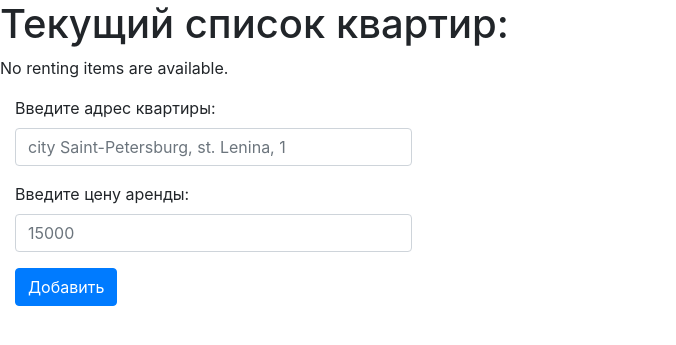
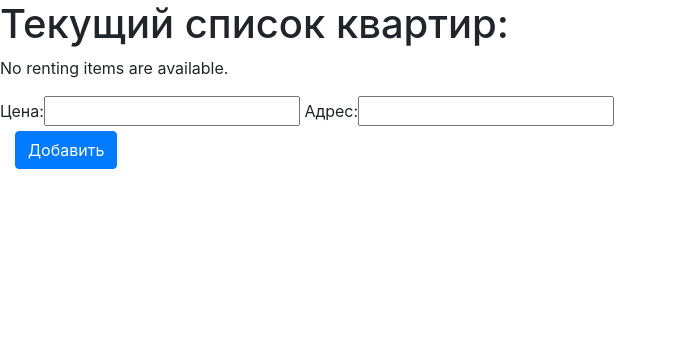
Before and after one commit to Shempp/Study, a Django app: page /rentalpropertyapp/ in a window 1280 px wide. Shown: the top 345 px of the page, without its empty margins (0-676 px from the left). Run offline with Django 3.2, Linux system fonts and the light colour scheme; data that the repository does not hold is empty; some libraries are stand-ins or nearby versions.

Commit message:
Fixes forms

```diff
--- a/Python/Django/RentalProperty_on_forms/rentalproperty/rentalpropertyapp/forms.py
+++ b/Python/Django/RentalProperty_on_forms/rentalproperty/rentalpropertyapp/forms.py
@@ -1,5 +1,5 @@
 from django import forms
 
 class RentalPropertyAddForm(forms.Form):
-    price = forms.IntegerField()
-    address = forms.CharField(label='Your name', max_length=256)
+    price = forms.IntegerField(label='Цена')
+    address = forms.CharField(label='Адрес', max_length=256)
--- a/Python/Django/RentalProperty_on_forms/rentalproperty/rentalpropertyapp/templates/rentalpropertyapp/home.html
+++ b/Python/Django/RentalProperty_on_forms/rentalproperty/rentalpropertyapp/templates/rentalpropertyapp/home.html
@@ -25,26 +25,11 @@
 
     <form action="{% url 'rentalpropertyapp:rentalproperty-add' %}" method="post">
         {% csrf_token %}
-        <!-- Text input-->
-        <div class="form-group">
-            <label class="col-md-4 control-label" for="addressinput">Введите адрес квартиры:</label>
-            <div class="col-md-4">
-                <input id="addressinput" name="address" type="text" placeholder="city Saint-Petersburg, st. Lenina, 1" value="{{ address }}" maxlength="256" required class="form-control input-md">
-            </div>
-        </div>
-
-        <!-- Text input-->
-        <div class="form-group">
-            <label class="col-md-4 control-label" for="priceinput">Введите цену аренды:</label>
-            <div class="col-md-4">
-                <input id="priceinput" name="price" type="number" placeholder="15000" value="{{ price }}" maxlength="32" required class="form-control input-md">
-            </div>
-        </div>
-
+        {{ input_form }}
         <!-- Button -->
         <div class="form-group">
             <div class="col-md-4">
-                <button id="addbutton" name="addbutton" class="btn btn-primary">Добавить</button>
+                <button id="add-button" name="add-button" class="btn btn-primary">Добавить</button>
             </div>
         </div>
     </form>
--- a/Python/Django/RentalProperty_on_forms/rentalproperty/rentalpropertyapp/views.py
+++ b/Python/Django/RentalProperty_on_forms/rentalproperty/rentalpropertyapp/views.py
@@ -9,7 +9,11 @@ from .models import RentingItem
 
 def home(request):
     renting_items_list = RentingItem.objects.all()
-    context = {'renting_items_list': renting_items_list}
+    add_input_form = RentalPropertyAddForm()
+    context = {
+        'renting_items_list': renting_items_list,
+        'input_form': add_input_form
+    }
     return render(request, 'rentalpropertyapp/home.html', context)
 
     #renting_items_list = RentingItem.objects.all()
```
